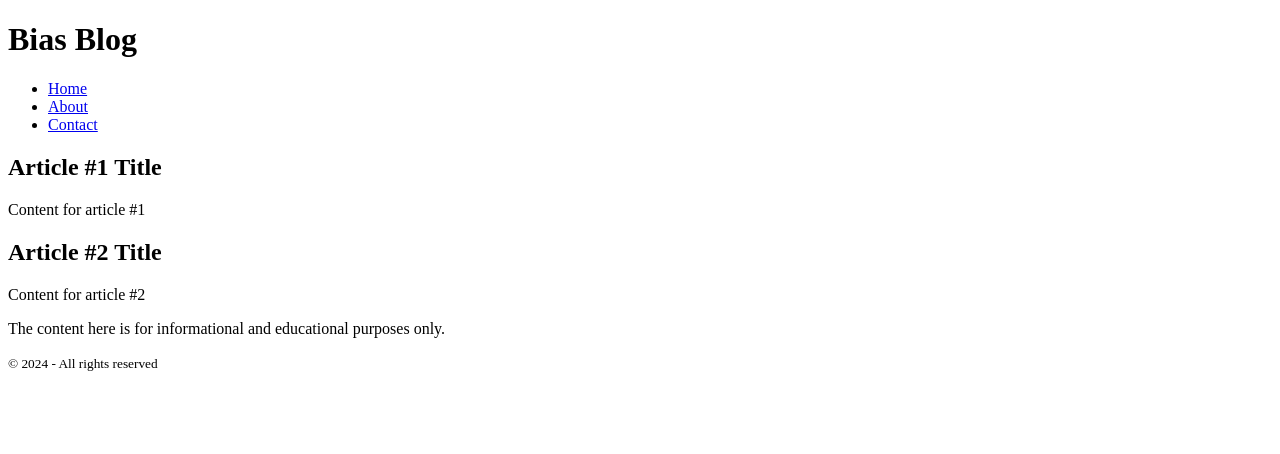
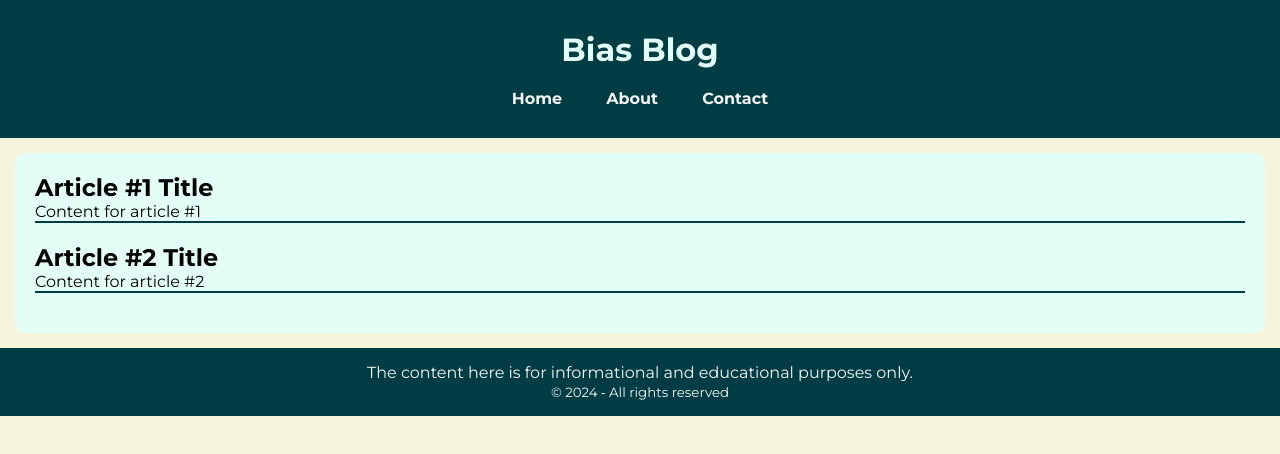
Before and after one commit to wjvasquez/html-css-practice, a plain HTML site: page simple-blog-layout/index.html in a window 1280 px wide. Drawn offline with Linux system fonts and the light colour scheme.

Commit message:
Add style

```diff
--- /dev/null
+++ b/simple-blog-layout/css/style.css
@@ -0,0 +1,56 @@
+* {
+  font-family: 'Montserrat', Arial;
+  margin: 0;
+  padding: 0;
+  box-sizing: border-box;
+}
+
+body {
+  background-color: beige;
+}
+
+header {
+  background-color: #003C43;
+  color: whitesmoke;
+  text-align: center;
+  padding: 30px;
+}
+
+header h1 {
+  color: #E3FEF7;
+  margin-bottom: 20px;
+}
+
+header nav ul {
+  list-style: none;
+}
+
+header nav ul li {
+  margin: 20px;
+  display: inline;
+}
+
+header nav ul li a {
+  text-decoration: none;
+  color: whitesmoke;
+  font-weight: bold;
+}
+
+main {
+  background-color: #E3FEF7;
+  margin: 15px;
+  border-radius: 10px;
+  padding: 20px
+}
+
+main article {
+  margin-bottom: 20px;
+  border-bottom: 2px solid #003C43;
+}
+
+footer {
+  background-color: #003C43;
+  color: whitesmoke;
+  text-align: center;
+  padding: 15px;
+}
--- a/simple-blog-layout/index.html
+++ b/simple-blog-layout/index.html
@@ -5,6 +5,11 @@
   <meta charset="UTF-8">
   <meta name="viewport" content="width=device-width, initial-scale=1.0">
   <title>Bias Blog</title>
+  <link rel="stylesheet" href="css/style.css">
+  <link rel="preconnect" href="https://fonts.googleapis.com">
+  <link rel="preconnect" href="https://fonts.gstatic.com" crossorigin>
+  <link href="https://fonts.googleapis.com/css2?family=Montserrat:ital,wght@0,100..900;1,100..900&display=swap"
+    rel="stylesheet">
 </head>
 
 <body>
```
